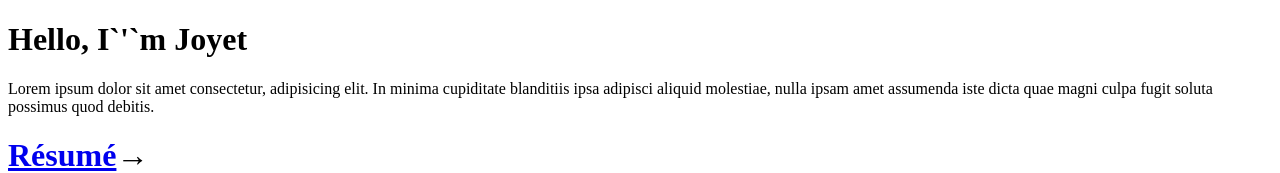
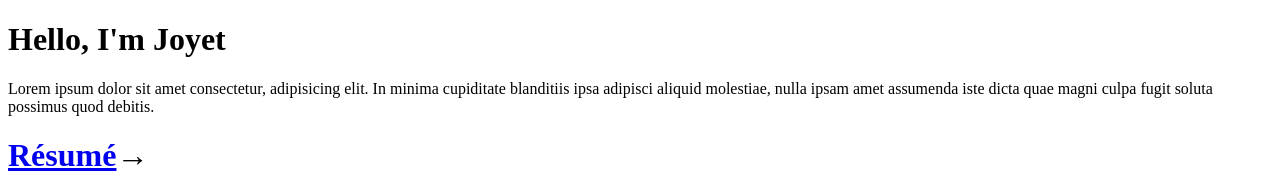
Before and after one commit to joyetgeorge/Portfolio, a Next.js app: page / in a window 1280 px wide. Shown: the top 173 px of the page. Built offline with nearby package versions, Linux system fonts and the light colour scheme.

Commit message:
Update index.jsx

```diff
--- a/pages/index.jsx
+++ b/pages/index.jsx
@@ -14,7 +14,7 @@ export default function Home() {
         <div className="landing xl:h-screen grid grid-cols-1  h-screen">
           <div className="self-center">
             <h1 className="text-5xl font-extrabold md:text-8xl">
-              Hello, I`&apos;`m Joyet
+              Hello, I&apos;m Joyet
             </h1>
             <p className="md:text-2xl xl:w-1/2">
               Lorem ipsum dolor sit amet consectetur, adipisicing elit. In
```
